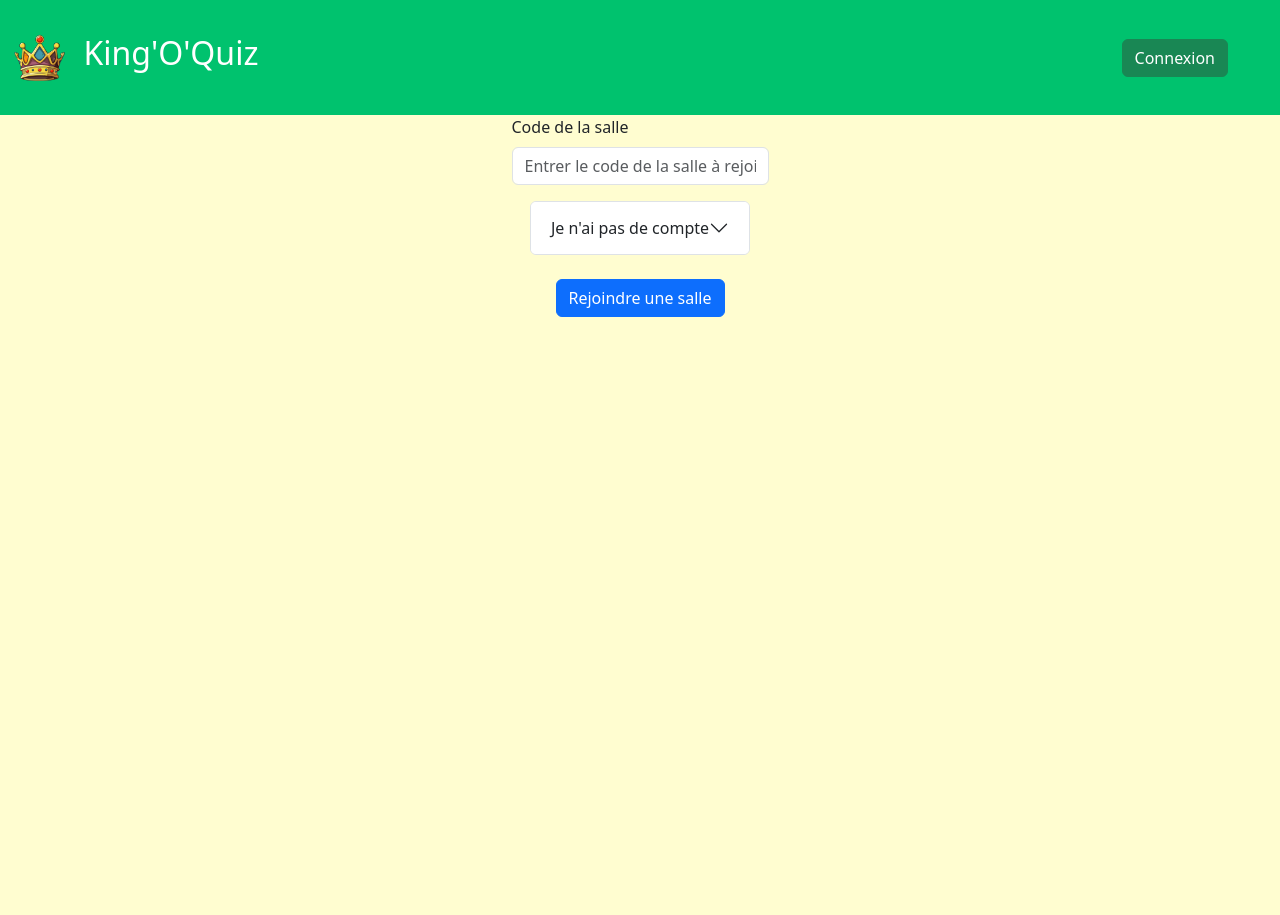
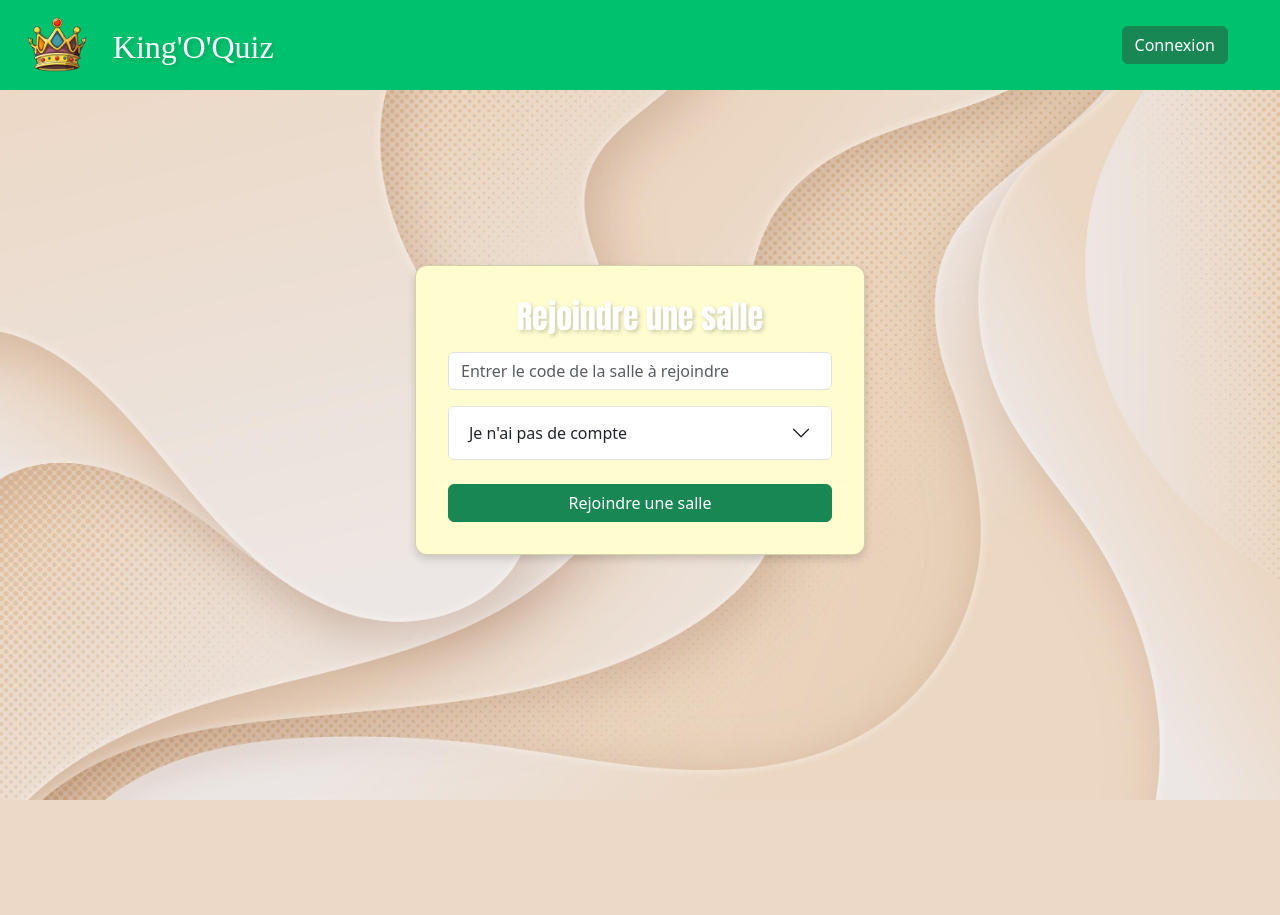
Before and after one commit to HardHuino/projetWEB, a PHP site: page /Welcome.html in a window 1280 px wide. After the commit the page ends 800 px from the top, so only its background shows below. Run offline with PHP 8.4, Linux system fonts and the light colour scheme; some web fonts are replaced.

Commit message:
"updated style.css mainly for welcome.html"

```diff
--- a/Style.css
+++ b/Style.css
@@ -1,7 +1,28 @@
+/* latin-ext */
+@font-face {
+  font-family: 'Luckiest Guy';
+  font-style: normal;
+  font-weight: 400;
+  font-display: swap;
+  src: url(https://fonts.gstatic.com/s/luckiestguy/v25/_gP_1RrxsjcxVyin9l9n_j2hQ952mDo.woff2) format('woff2');
+  unicode-range: U+0100-02BA, U+02BD-02C5, U+02C7-02CC, U+02CE-02D7, U+02DD-02FF, U+0304, U+0308, U+0329, U+1D00-1DBF, U+1E00-1E9F, U+1EF2-1EFF, U+2020, U+20A0-20AB, U+20AD-20C0, U+2113, U+2C60-2C7F, U+A720-A7FF;
+}
+/* latin */
+@font-face {
+  font-family: 'Luckiest Guy';
+  font-style: normal;
+  font-weight: 400;
+  font-display: swap;
+  src: url(https://fonts.gstatic.com/s/luckiestguy/v25/_gP_1RrxsjcxVyin9l9n_j2hTd52.woff2) format('woff2');
+  unicode-range: U+0000-00FF, U+0131, U+0152-0153, U+02BB-02BC, U+02C6, U+02DA, U+02DC, U+0304, U+0308, U+0329, U+2000-206F, U+20AC, U+2122, U+2191, U+2193, U+2212, U+2215, U+FEFF, U+FFFD;
+}
+
 /* Fond de page crème */
 body {
+    background-image: url("img/bg.png");
     background-color: #FFFDD0 !important;
-    height: 100vh;
+    background-size: cover;
+    background-attachment: fixed;
 }
 
 /* Navbar vert */
@@ -11,10 +32,23 @@ body {
 
 /* Centrer le formulaire */
 form {
+    padding: auto;
     display: flex;
     flex-direction: column;
     align-items: center;
+    justify-content: center;
     height: 100%;
+    min-height: 80vh;
+}
+
+/* Style de la card du formulaire */
+.form-card {
+    background-color: #FFFDD0 !important;
+    border-radius: 12px;
+    box-shadow: 0 4px 8px rgba(0, 0, 0, 0.15);
+    max-width: 450px;
+    width: 90%;
+    padding: 1rem;
 }
 
 /* Style des boutons */
@@ -22,3 +56,33 @@ form {
     width: 100%;
     margin-right: 5vh;
 }
+
+h1 {
+    font-family: 'Luckiest Guy';
+    text-shadow: 2px 2px 4px rgba(0, 0, 0, 0.2);
+}
+
+h2 {
+    font-family: 'Luckiest Guy', Impact, fantasy;
+    text-shadow: 2px 2px 4px rgba(0, 0, 0, 0.2);
+    text-align: center;
+    color: white;
+    padding-bottom: 1vh;
+}
+
+/* Position logo and title on one line and size the title */
+.navbar-brand {
+    display: flex;
+    align-items: center;
+    gap: 1rem;
+}
+.navbar-brand img {
+    width: 64px;
+    height: 64px;
+    object-fit: contain;
+    margin-left: 1vw;
+}
+.navbar-brand h1 {
+    font-size: 2rem !important;
+    margin-top: 1.5vh;
+}
--- a/Welcome.html
+++ b/Welcome.html
@@ -3,17 +3,17 @@
     <head>
         <meta charset="utf-8">
         <title>Bienvenue</title>
+        <link href="https://cdn.jsdelivr.net/npm/bootstrap@5.3.8/dist/css/bootstrap.min.css" rel="stylesheet" integrity="sha384-sRIl4kxILFvY47J16cr9ZwB07vP4J8+LH7qKQnuqkuIAvNWLzeN8tE5YBujZqJLB" crossorigin="anonymous">
         <link href="Style.css" rel="stylesheet"/>
-        <link href="https://cdn.jsdelivr.net/npm/bootstrap@5.3.8/dist/css/bootstrap.min.css" rel="stylesheet" integrity="sha384-sRIl4kxILFvY47J16cr9ZwB07vP4J8+LH7qKQnuqkuIAvNWLzeN8tE5YBujZqJLB" crossorigin="anonymous">
     </head>
     <body>
 
 
-        <nav class="navbar navbar-expand-lg py-4" data-bs-theme="dark">
+        <nav class="navbar navbar-expand-lg py-2" data-bs-theme="dark">
             <div class="container-fluid">
                 <a class="navbar-brand fs-2">
                     <img src="img/logo.png" alt="Logo" width="10%" height="10%" class="d-inline-block align-text-top me-2">
-                    King'O'Quiz
+                    <h1>King'O'Quiz</h1>
                 </a>
                 <div class="d-flex gap-1">
                     <button class="btn btn-success" type="button" id="login">Connexion</button>
@@ -21,11 +21,11 @@
             </div>
         </nav>
 
-
-
         <form class="needs-validation" METHOD="GET" action="Room.php" novalidate>
+            <div class="card form-card">
+                <div class="card-body">
                     <div class="mb-3">
-                <label for="roomCode" class="form-label">Code de la salle</label>
+                        <h2 class="text-center">Rejoindre une salle</h2>
                         <input type="text" class="form-control" id="roomCode" name="roomCode" placeholder="Entrer le code de la salle à rejoindre" required>
                         <div class="invalid-feedback">
                             Donnez un code de salle valide
@@ -35,11 +35,11 @@
 
                     <div class="accordion" id="dropboxDisplayName">
                         <div class="accordion-item">
-                    <h2 class="accordion-header">
+                            <h3 class="accordion-header">
                                 <button class="accordion-button collapsed" type="button" data-bs-toggle="collapse" data-bs-target="#collapseOne">
                                     Je n'ai pas de compte
                                 </button>
-                    </h2>
+                            </h3>
                             <div id="collapseOne" class="accordion-collapse collapse" data-bs-parent="#dropboxDisplayName">
                                 <div class="accordion-body">
                                     <div class="mb-3">
@@ -53,7 +53,9 @@
 
                     <br>
 
-            <input type="submit" value="Rejoindre une salle" class="btn btn-primary">
+                    <input type="submit" value="Rejoindre une salle" class="btn btn-success w-100" id="joinRoom">
+                </div>
+            </div>
         </form>
         <script src="Code.js"></script>
         <script src="https://cdn.jsdelivr.net/npm/bootstrap@5.3.8/dist/js/bootstrap.bundle.min.js" integrity="sha384-FKyoEForCGlyvwx9Hj09JcYn3nv7wiPVlz7YYwJrWVcXK/BmnVDxM+D2scQbITxI" crossorigin="anonymous"></script>
```
Also changed, not shown: img/bg.png (added). Lines whose indentation alone changed are shown as unchanged.
